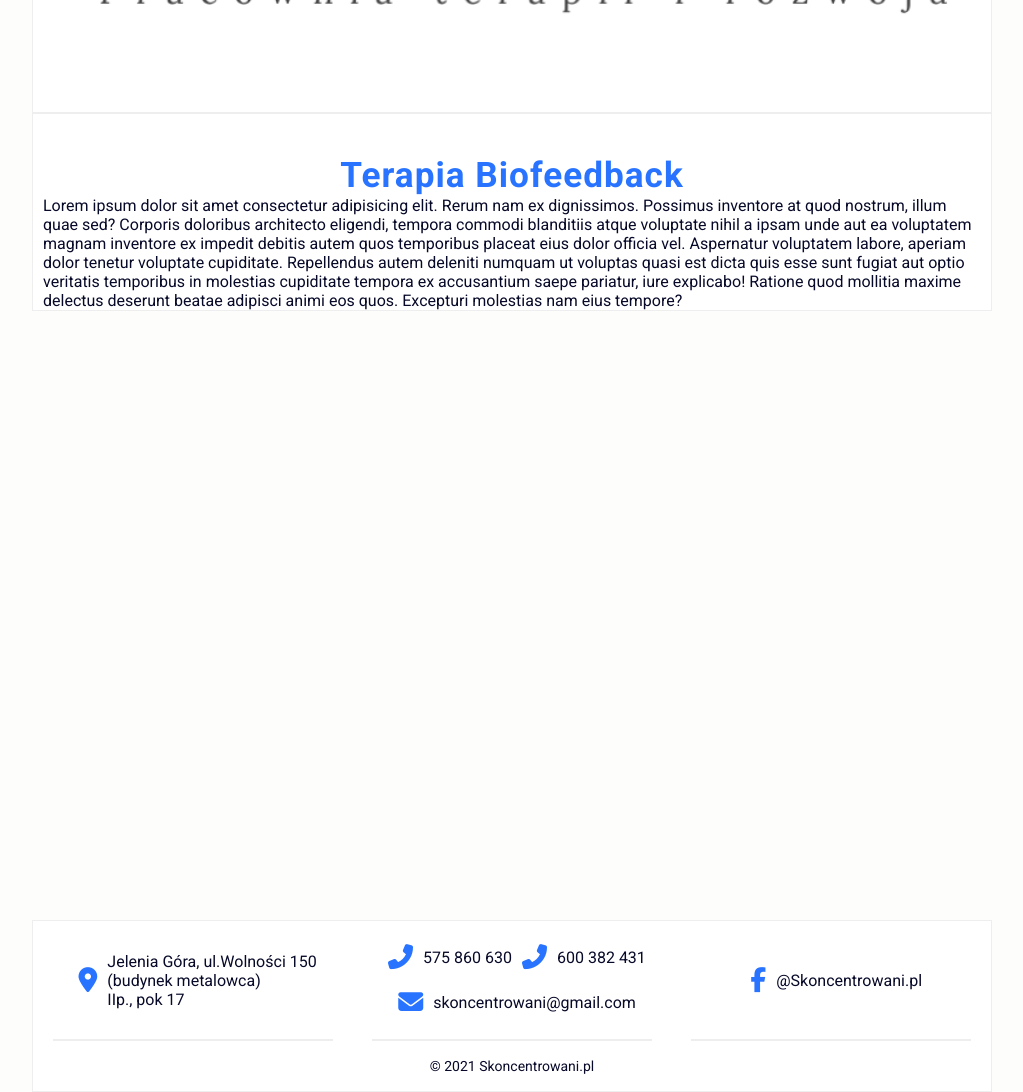
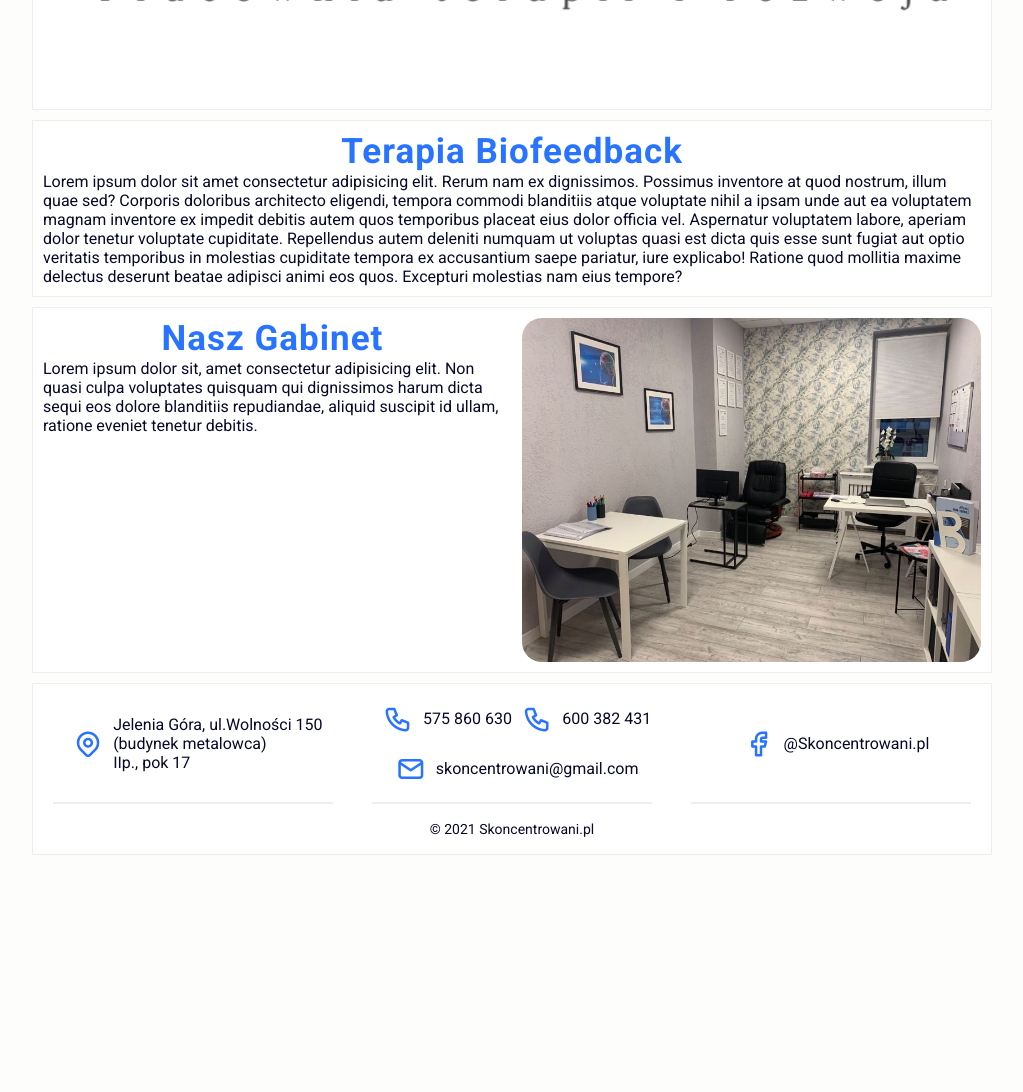
Before and after one commit to pitm779/skoncentrowani.pl, a plain HTML site: page index.html in a window 1280 px wide. Shown: the part 580-1672 px from the top of the page, without its empty margins (128-1151 px from the left). After the commit the page ends 1445 px from the top, so only its background shows below. Drawn offline with nearby package versions, Linux system fonts and the light colour scheme.

Commit message:
Add files via upload

```diff
--- a/index.html
+++ b/index.html
@@ -14,7 +14,7 @@
 		<link rel="preconnect" href="https://fonts.gstatic.com" crossorigin />
 		<link href="https://fonts.googleapis.com/css2?family=Roboto:wght@400;700&display=swap" rel="stylesheet" />
 		<link rel="stylesheet" href="style/style.css" />
-		<script defer src="https://kit.fontawesome.com/b3867500a4.js" crossorigin="anonymous"></script>
+		<link rel="stylesheet" href="https://unpkg.com/@tabler/icons@latest/iconfont/tabler-icons.min.css">
 	</head>
 	<body>
 		<nav class="nav">
@@ -24,16 +24,16 @@
 					<div class="nav-burger"></div>
 				</a>
 				<ul class="nav-ul" id="nav-ul">
-					<!-- <li><a href="#home">Głowna</a></li> -->
 					<li><a href="#info">Informacje</a></li>
 					<li><a href="#about">O nas</a></li>
+					<li><a href="#office">Gabinet</a></li>
 					<li><a href="#contact">Kontakt</a></li>
 				</ul>
 			</div>
 		</nav>
 		<main class="main">
-			<section class="landing-page container"></section>
-			<section class="about container">
+			<div class="landing-page container"></div>
+			<section class="about text-whitespace container">
 				<h2>Terapia Biofeedback</h2>
 				<p>
 					Lorem ipsum dolor sit amet consectetur adipisicing elit. Rerum nam ex
@@ -49,32 +49,40 @@
 					adipisci animi eos quos. Excepturi molestias nam eius tempore?
 				</p>
 			</section>
+			<section class="office container" id="office">
+				<div class="office-text text-whitespace">
+					<h2>Nasz Gabinet</h2>
+					<p>Lorem ipsum dolor sit, amet consectetur adipisicing elit. Non quasi culpa voluptates quisquam qui dignissimos harum dicta sequi eos dolore blanditiis repudiandae, aliquid suscipit id ullam, ratione eveniet tenetur debitis.</p>
+				</div>
+				<img class="office-foto" src="./image/office2.jpg" alt="Zdjęcie gabinetu">
+			</section>
 		</main>
+
 		<footer class="footer" id="contact">
 			<div class="contact container">
-				<div class="adres-box">
-					<i class="fas fa-map-marker-alt"></i>
+				<a class="adres-box" href="https://g.page/skoncentrowani-pl?share" target="_blank">
+					<i class="ti ti-map-pin"></i>
 					<p>
 						Jelenia Góra, ul.Wolności 150<br />(budynek metalowca)<br />IIp.,
 						pok 17
 					</p>
-				</div>
+				</a>
 				<div class="contact-box">
 					<div>
-						<i class="fas fa-phone-alt"></i>
+						<i class="ti ti-phone"></i>
 						<p>575 860 630</p>
-						<i class="fas fa-phone-alt"></i>
+						<i class="ti ti-phone"></i>
 						<p>600 382 431</p>
 					</div>
 					<div>
-						<i class="fas fa-envelope"></i>
+						<i class="ti ti-mail"></i>
 						<p>skoncentrowani@gmail.com</p>
 					</div>
 				</div>
-				<div class="social-box">
-					<i class="fab fa-facebook-f"></i>
+				<a class="social-box" href="https://www.facebook.com/Skoncentrowanipl-125836232249318/?ref=page_internal" target="_blank">
+					<i class="ti ti-brand-facebook"></i>
 					<p>@Skoncentrowani.pl</p>
-				</div>
+				</a>
 				<div class="foot"><p>© 2021 Skoncentrowani.pl</p></div>
 			</div>
 		</footer>
--- a/style/style.css
+++ b/style/style.css
@@ -15,8 +15,9 @@ body {
 }
 
 .container {
-    margin: 0 auto;
+    margin: 10px auto;
     width: 95%;
+    min-width: 320px;
     background-color: #fff;
     border: 1px solid #eeeeee;
 }
@@ -24,6 +25,10 @@ body {
 h1, h2, h3 {
     color: #2873ff;
     letter-spacing: 1px;
+}
+
+.text-whitespace {
+    padding: 10px;
 }
 
 /* nawigacja */
@@ -37,6 +42,7 @@ h1, h2, h3 {
 }
 
 .nav .container {
+    margin: 0 auto;
     border: none;
 }
 
@@ -50,7 +56,7 @@ h1, h2, h3 {
 
 .nav-logo {
     padding: 18px 0;
-    font-size: 2rem;
+    font-size: 32px;
     font-weight: 400;
     color: #070928;
     text-decoration: none;
@@ -76,7 +82,7 @@ h1, h2, h3 {
 }
 
 .nav-ul li a {
-    font-size: 1.3rem;
+    font-size: 20px;
     color: #070928;
     text-decoration: none;
     letter-spacing: 1px;
@@ -136,8 +142,8 @@ h1, h2, h3 {
 
 /* landing page */
 .main {
-    padding-top: 93px;
-    height: 1500px;
+    padding-top: 80px;
+    /* height: 1500px; */
 }
 
 .landing-page {
@@ -151,28 +157,38 @@ h1, h2, h3 {
     background-size: cover;
 }
 
-.landing-page-shadow {
-    display: flex;
-    justify-content: center;
-    align-items: center;
-    flex-direction: column;
-    width: 50%;
-    height: 70px;
-    background-color: rgba(225, 225, 225, 0.8);
-}
-
 /* about */
 .about {
     display: flex;
     flex-direction: column;
     align-items: center;
-    padding: 40px 10px 0 10px;
+    /* padding: 40px 10px 0 10px; */
     /* height: 1000px; */
 }
 
 h2 {
-    font-size: 2rem;
+    font-size: 32px;
 }
+
+/* office */
+.office {
+    display: flex;
+    flex-direction: column;
+}
+
+.office-text {
+    display: flex;
+    align-items: center;
+    flex-direction: column;
+    height: 200px;
+}
+
+.office-foto {
+    width: 100%;
+    padding: 10px;
+    border-radius: 30px;
+}
+
 
 /* footer */
 .contact {
@@ -186,6 +202,8 @@ h2 {
     align-items: center;
     justify-content: center;
     flex-direction: row;
+    text-decoration: none;
+    color: #070928;
 }
 
 .contact-box {
@@ -208,7 +226,7 @@ h2 {
 
 .contact-box i, .adres-box i, .social-box i {
     padding: 10px;
-    font-size: 25px;
+    font-size: 30px;
     color: #2873ff;
 }
 
@@ -236,12 +254,20 @@ h2 {
     }
 
     .main {
-        padding-top: 16px;
+        padding-top: 3px;
     }
 
     .landing-page {
         height: 400px;
         background-size: contain;
+    }
+
+    .office {
+        flex-direction: row;
+    }
+
+    .office-foto, .office-text {
+        width: 50%;
     }
 
     .contact {
@@ -262,7 +288,7 @@ h2 {
 
 @media screen and (min-width: 960px) {
     .container {
-        margin: 0 auto;
+        margin: 10px auto;
         width: 960px;
     }
 
@@ -270,7 +296,7 @@ h2 {
         display: flex;
         justify-content: space-between;
         flex-direction: row;
-        width: 30%;
+        width: 40%;
     }
 
     .nav-btn {
@@ -278,11 +304,19 @@ h2 {
     }
 
     .nav-ul.show {
-        width: 30%;
+        width: 40%;
     }
 
     h2 {
-        font-size: 2.2rem;
+        font-size: 35px;
+    }
+
+    .office {
+        flex-direction: row;
+    }
+
+    .office-foto, .office-text {
+        width: 50%;
     }
 
     .contact {
```
Also changed, not shown: image/office1.jpg (added), image/office2.jpg (added).
